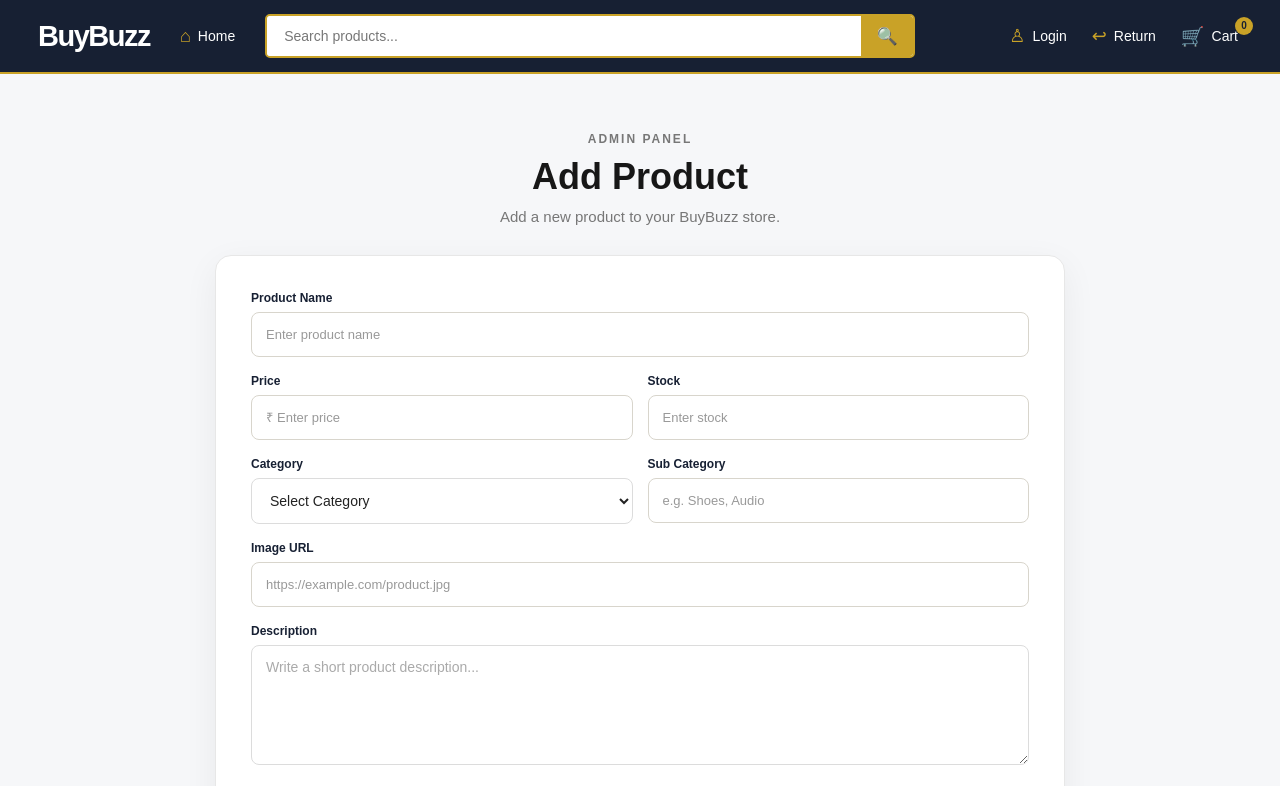
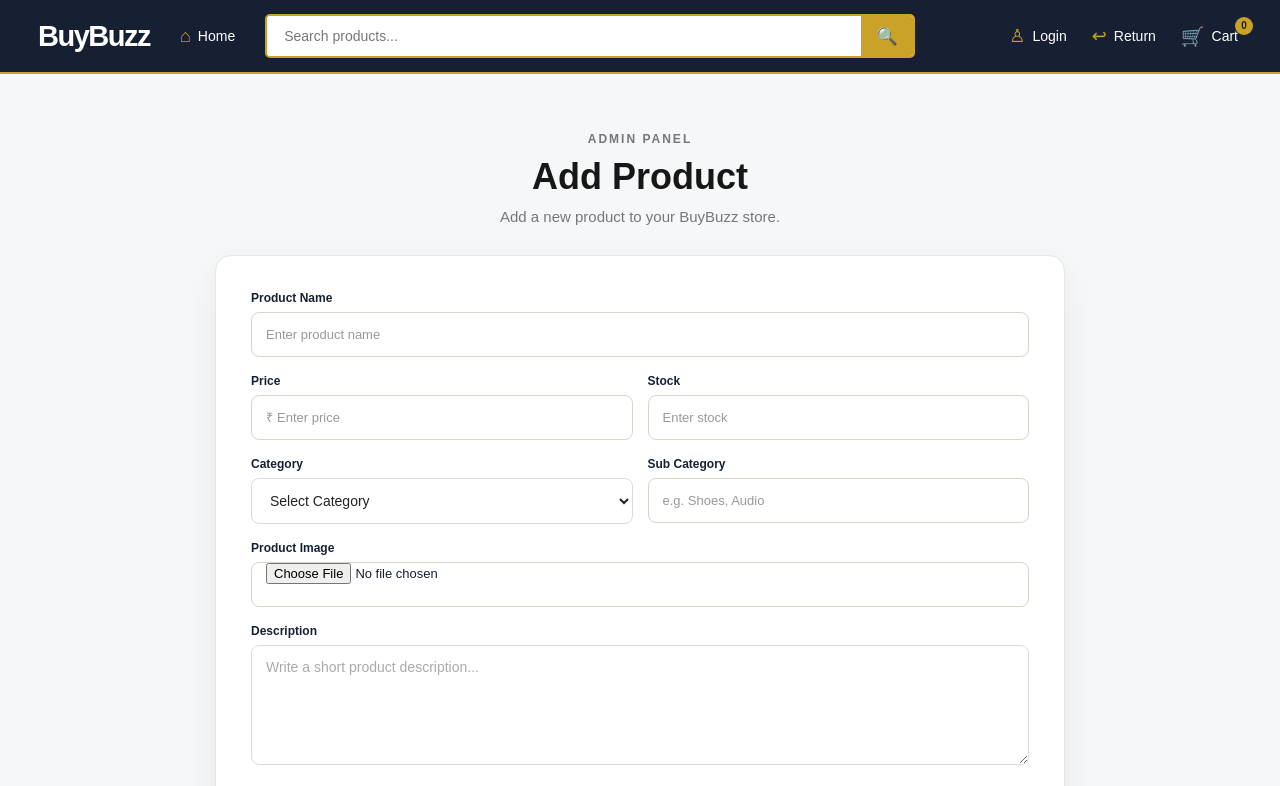
Before and after one commit to Biplab-1910/BuyBuzz, a React (Vite) app in the folder frontend/: page /admin/add-product in a window 1280 px wide. Shown: the top 786 px of the page. Built offline with nearby package versions, Linux system fonts and the light colour scheme.

Commit message:
Add Cloudinary image upload and fix product details

```diff
--- a/frontend/src/pages/AddProduct.jsx
+++ b/frontend/src/pages/AddProduct.jsx
@@ -5,13 +5,14 @@ function AddProduct() {
   const [formData, setFormData] = useState({
     name: "",
     price: "",
-    image: "",
     description: "",
     stock: "",
     category: "",
     subCategory: "",
     isTrending: false,
   });
+
+  const [imageFile, setImageFile] = useState(null);
 
   const [loading, setLoading] = useState(false);
   const [success, setSuccess] = useState(false);
@@ -37,14 +38,12 @@ function AddProduct() {
     }));
   };
 
-
   // =========================
   // ADD PRODUCT
   // =========================
 
   const handleSubmit = async (e) => {
     e.preventDefault();
-
 
     // =========================
     // BASIC VALIDATION
@@ -70,16 +69,52 @@ function AddProduct() {
       return;
     }
 
-    if (!formData.image.trim()) {
-      alert("Please enter image URL");
+    if (!imageFile) {
+      alert("Please select an image");
       return;
     }
 
-
     setLoading(true);
 
+    try {
+      // =========================
+      // UPLOAD IMAGE TO CLOUDINARY
+      // =========================
 
-    try {
+      const imageData = new FormData();
+
+      imageData.append("image", imageFile);
+
+      const uploadResponse = await fetch(
+        "https://buybuzz-backend.onrender.com/api/upload",
+        {
+          method: "POST",
+          body: imageData,
+        }
+      );
+
+      const uploadData =
+        await uploadResponse.json();
+
+      // =========================
+      // IMAGE UPLOAD ERROR
+      // =========================
+
+      if (!uploadResponse.ok) {
+        alert(
+          uploadData.message ||
+            "Image upload failed"
+        );
+
+        return;
+      }
+
+      const imageUrl =
+        uploadData.imageUrl;
+
+      // =========================
+      // ADD PRODUCT
+      // =========================
 
       const response = await fetch(
         "https://buybuzz-backend.onrender.com/api/products",
@@ -97,8 +132,7 @@ function AddProduct() {
               formData.price
             ),
 
-            image:
-              formData.image.trim(),
+            image: imageUrl,
 
             description:
               formData.description.trim(),
@@ -119,17 +153,14 @@ function AddProduct() {
         }
       );
 
-
       const data =
         await response.json();
-
 
       // =========================
       // BACKEND ERROR
       // =========================
 
       if (!response.ok) {
-
         alert(
           data.message ||
             "Product could not be added"
@@ -138,13 +169,11 @@ function AddProduct() {
         return;
       }
 
-
       // =========================
       // SUCCESS
       // =========================
 
       setSuccess(true);
-
 
       // =========================
       // HIDE SUCCESS POPUP
@@ -154,7 +183,6 @@ function AddProduct() {
         setSuccess(false);
       }, 3000);
 
-
       // =========================
       // CLEAR FORM
       // =========================
@@ -162,7 +190,6 @@ function AddProduct() {
       setFormData({
         name: "",
         price: "",
-        image: "",
         description: "",
         stock: "",
         category: "",
@@ -170,8 +197,12 @@ function AddProduct() {
         isTrending: false,
       });
 
+      setImageFile(null);
+
+      // Reset file input
+      e.target.reset();
+
     } catch (error) {
-
       console.error(
         "Backend connection error:",
         error
@@ -180,31 +211,24 @@ function AddProduct() {
       alert(
         "Backend connection failed! Make sure your backend server is running."
       );
-
     } finally {
-
       setLoading(false);
-
     }
   };
 
-
   return (
     <main className="add-product-page">
-
 
       {/* =========================
           SUCCESS POPUP
       ========================= */}
 
       {success && (
-
         <div className="success-popup">
 
           <div className="success-icon">
             ✓
           </div>
-
 
           <div className="success-content">
 
@@ -218,7 +242,6 @@ function AddProduct() {
 
           </div>
 
-
           <button
             type="button"
             className="success-close"
@@ -231,12 +254,9 @@ function AddProduct() {
           </button>
 
         </div>
-
       )}
 
-
       <div className="add-product-container">
-
 
         {/* =========================
             HEADER
@@ -258,7 +278,6 @@ function AddProduct() {
 
         </div>
 
-
         {/* =========================
             FORM CARD
         ========================= */}
@@ -268,7 +287,6 @@ function AddProduct() {
           <form
             onSubmit={handleSubmit}
           >
-
 
             {/* PRODUCT NAME */}
 
@@ -399,20 +417,22 @@ function AddProduct() {
             </div>
 
 
-            {/* IMAGE URL */}
+            {/* PRODUCT IMAGE */}
 
             <div className="form-group">
 
               <label>
-                Image URL
+                Product Image
               </label>
 
               <input
-                type="text"
-                name="image"
-                value={formData.image}
-                onChange={handleChange}
-                placeholder="https://example.com/product.jpg"
+                type="file"
+                accept="image/*"
+                onChange={(e) =>
+                  setImageFile(
+                    e.target.files[0]
+                  )
+                }
                 required
               />
 
@@ -455,7 +475,6 @@ function AddProduct() {
 
               <span className="custom-check"></span>
 
-
               <div>
 
                 <strong>
```
Also changed, not shown: frontend/src/pages/ProductDetails.jsx (+10 -11 lines).
